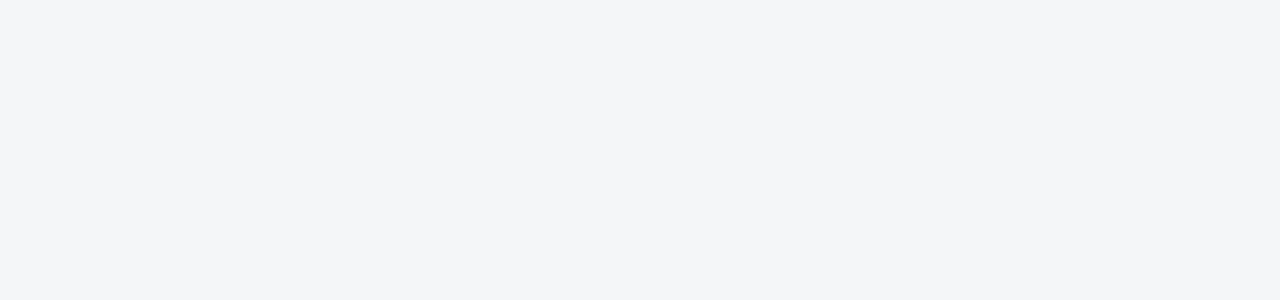
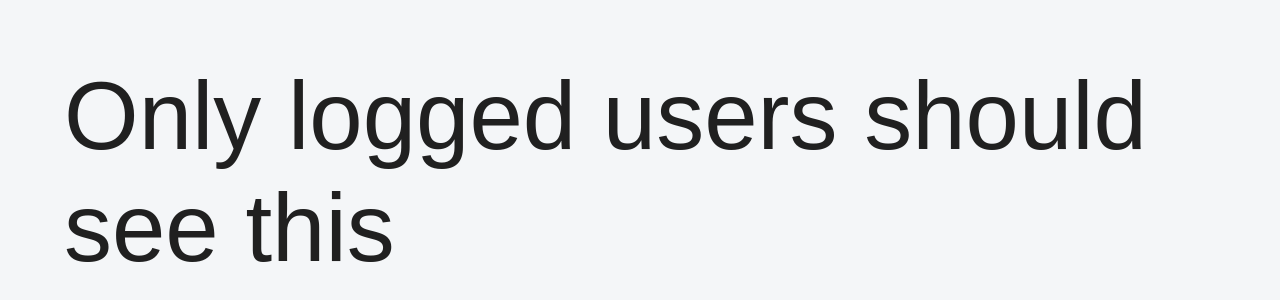
Before and after one commit to dylanson25/bedu-pf-fsd-frontend-2023, a React (Vite) app: page /authorized in a window 1280 px wide. Before the commit this address had no page. Shown: the part 228-528 px from the top of the page. Built offline with nearby package versions, Linux system fonts and the light colour scheme; sample sign-in values are in the browser's storage.

Commit message:
feat: Adding 404 and protectedRoutes

```diff
--- a/src/App.jsx
+++ b/src/App.jsx
@@ -1,6 +1,9 @@
 import { BrowserRouter as Router, Routes, Route } from "react-router-dom";
 import { Home, Login } from "./views";
 import Signup from "./views/Signup";
+import Error404 from "./views/Error404";
+import ProtectedRoute from "./utils/protectedRoute";
+import Authorized from "./views/Authorized";
 
 function App() {
   return (
@@ -9,6 +12,10 @@ function App() {
         <Route exact path="/" element={<Home />} />
         <Route path="/login" element={<Login />} />
         <Route path="/register" element={<Signup />} />
+        <Route path="/authorized" element={<ProtectedRoute authenticated={localStorage.getItem('user')} redirectPath="/">
+            <Authorized/>
+          </ProtectedRoute>} />
+        <Route path="*" element={<Error404/>}/>
       </Routes>
     </Router>
   );
--- /dev/null
+++ b/src/utils/ProtectedRoute.jsx
@@ -0,0 +1,11 @@
+import { Navigate } from "react-router-dom";
+
+const ProtectedRoute = ({ authenticated, redirectPath, children }) => {
+  if (!authenticated) {
+    return <Navigate to={redirectPath} replace />;
+  }
+
+  return children;
+};
+
+export default ProtectedRoute;
--- /dev/null
+++ b/src/views/Authorized.jsx
@@ -0,0 +1,19 @@
+import { Box, Typography } from "@mui/material";
+
+const Authorized = () => {
+  return (
+    <Box
+      sx={{
+        display: "flex",
+        justifyContent: "center",
+        alignItems: "center",
+        flexDirection: "column",
+        minHeight: "100vh",
+      }}
+    >
+      <Typography variant="h1">Only logged users should see this</Typography>
+    </Box>
+  );
+}
+
+export default Authorized;
--- /dev/null
+++ b/src/views/Error404.jsx
@@ -0,0 +1,32 @@
+import { Box, Button, Typography } from "@mui/material";
+import { useNavigate } from "react-router-dom";
+
+const Error404 = () => {
+  const navigate = useNavigate();
+
+  const home = () => {
+    navigate("/");
+  };
+
+  return (
+    <Box
+      sx={{
+        display: "flex",
+        justifyContent: "center",
+        alignItems: "center",
+        flexDirection: "column",
+        minHeight: "100vh",
+      }}
+    >
+      <Typography variant="h1">404</Typography>
+      <Typography variant="h6">
+        The page you’re looking for doesn’t exist.
+      </Typography>
+      <Button variant="contained" onClick={home}>
+        Back Home
+      </Button>
+    </Box>
+  );
+}
+
+export default Error404;
```
